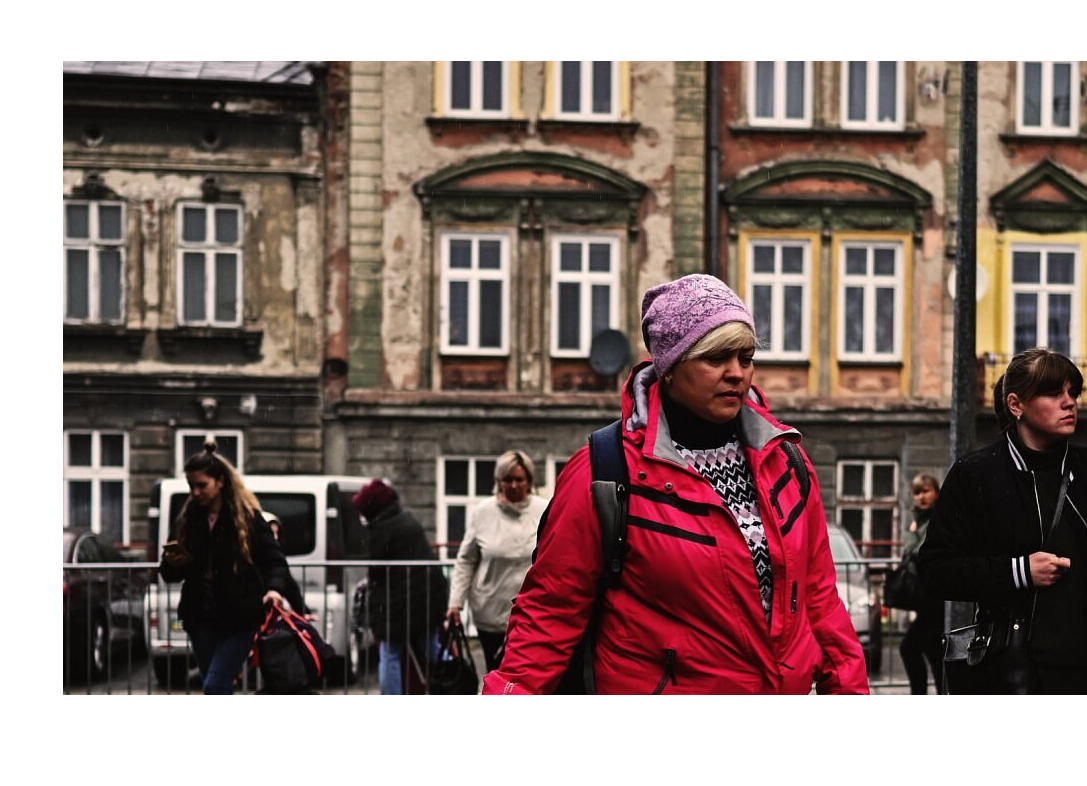
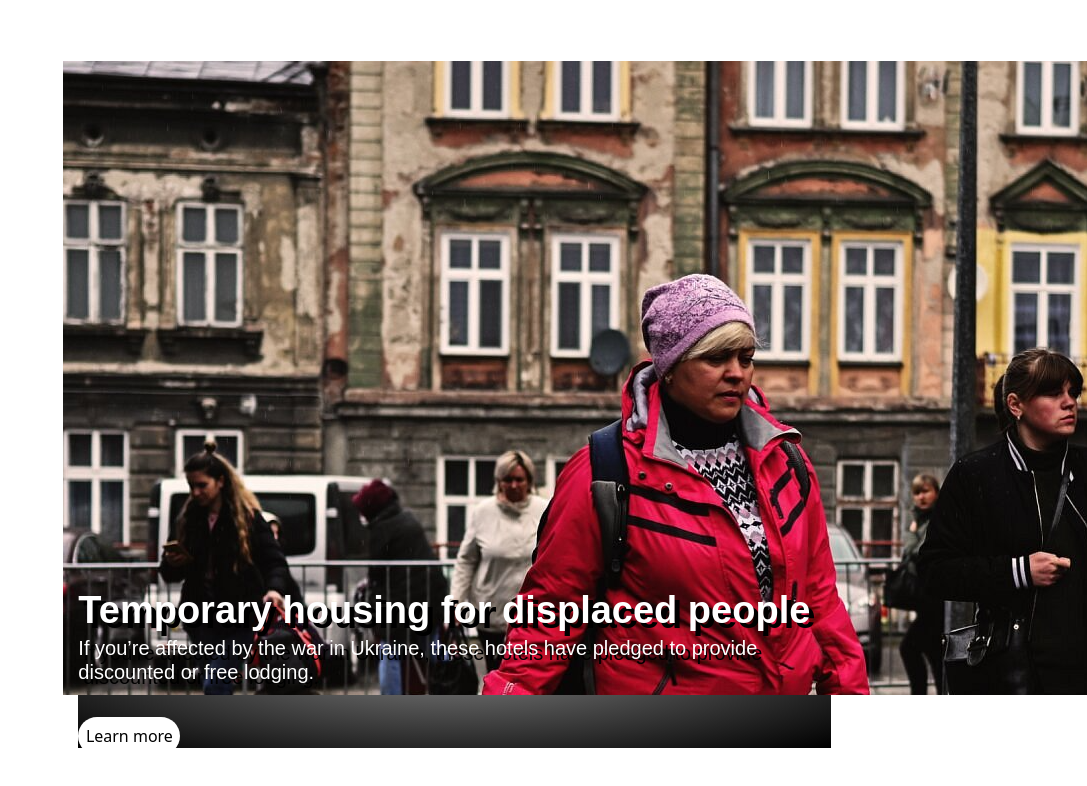
Before and after one commit to Jonaxx8/tripper, a plain HTML site: page index.html in a window 1280 px wide. Shown: the part 583-1369 px from the top of the page, without its empty margins (193-1280 px from the left). Before the commit the page ends 1342 px from the top, so only its background shows below. Drawn offline with nearby package versions, Linux system fonts and the light colour scheme.

Commit message:
completed support-sec

```diff
--- a/index.html
+++ b/index.html
@@ -80,6 +80,13 @@
           <img src="assets/ukraine.png" alt="">
         </picture>
       </div>
+      <div class="ukraine-info">
+        <h2>Temporary housing for displaced people</h2>
+        <p>If you’re affected by the war in Ukraine, these hotels have pledged to provide discounted or free lodging.</p><br>
+        <a class="learn_more" href="/Articles-lh6eIH3YWSBs-Hotels_housing_ukraine.html">
+          <span class="ln_mr">Learn more</span>
+        </a>
+      </div>
     </section>
 </body>
 </html>
--- a/style.css
+++ b/style.css
@@ -80,3 +80,35 @@
 .girl-img{
     /* size: 150px; */
 }
+.ukraine-info{
+    margin-top: -15%;
+    margin-left: 2%;
+}
+h2{
+    font-weight: 900;
+    color: white;
+    font-family: Arial, Helvetica, sans-serif;
+    font-size: 38px;
+    line-height: 60px;
+    text-shadow: 5px 5px #000000;
+}
+.ukraine-info{
+    background: content-box radial-gradient(gray, black);
+}
+p{
+    font-size: 20px;
+    color: white;
+    line-height: 24px;
+    font-family: Arial, Helvetica, sans-serif;
+    text-shadow: 5px 5px #000000;
+    margin-top: -12px;
+}
+.learn_more{
+    background-color: #ffffff;
+    padding: 1% 1% 1% 1%;
+    border-radius: 25px;
+    text-decoration: none;
+}
+.ln_mr{
+    color: #000000;
+}
```
